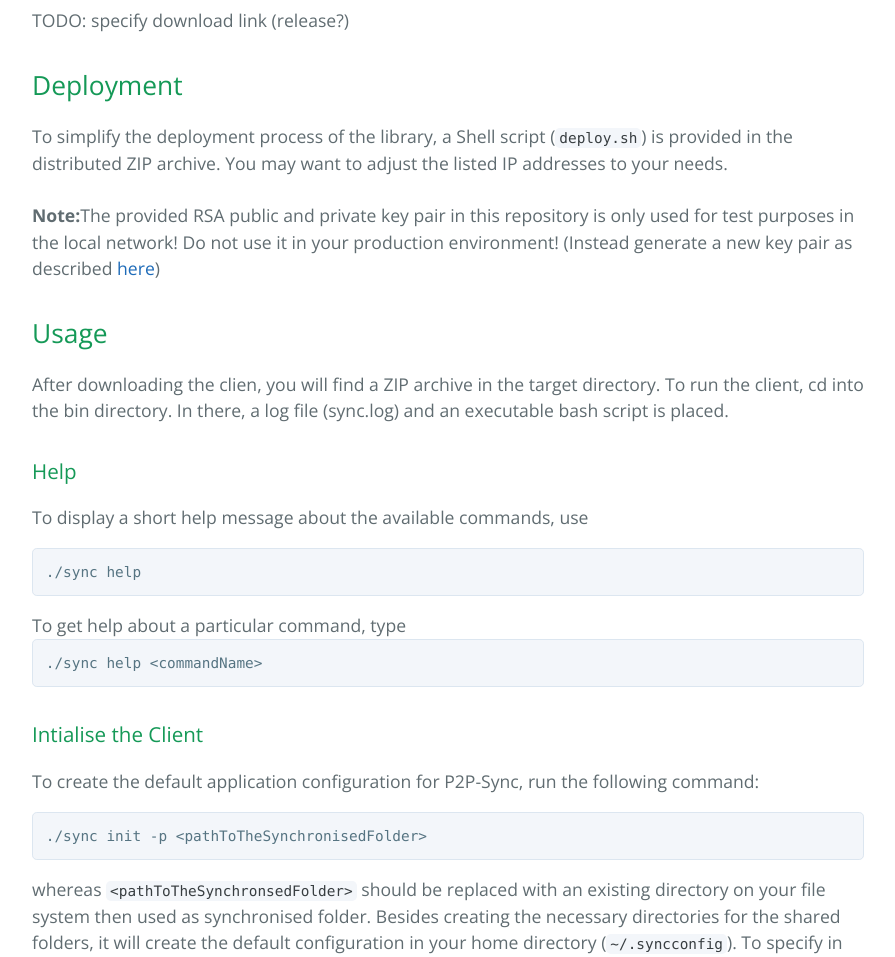
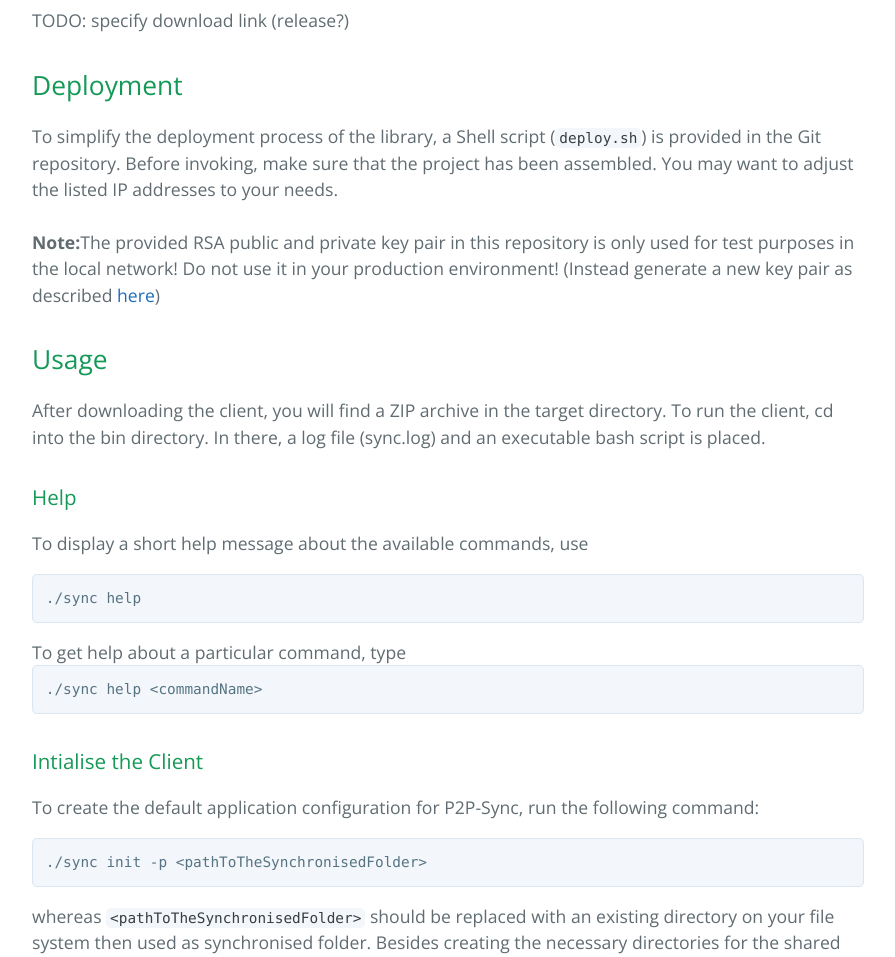
Before and after one commit to p2p-sync/p2p-sync.github.io, a plain HTML site: page console-client.html in a window 1280 px wide. Shown: the part 760-1717 px from the top of the page, without its empty margins (192-1087 px from the left). Drawn offline with nearby package versions, Linux system fonts and the light colour scheme.

Commit message:
Add favicon, fix typos

```diff
--- a/console-client.html
+++ b/console-client.html
@@ -2,9 +2,10 @@
 <html lang="en-us">
 <head>
     <meta charset="UTF-8">
-    <title>P2P-Sync Client by p2p-sync</title>
+    <title>Client | P2P-Sync</title>
     <meta name="viewport" content="width=device-width, initial-scale=1">
 
+    <link rel="shortcut icon" type="image/png" href="resources/img/sync-logo.png">
     <link rel="stylesheet" type="text/css" href="resources/css/normalize.css" media="screen">
     <link href='https://fonts.googleapis.com/css?family=Open+Sans:400,700' rel='stylesheet' type='text/css'>
     <link rel="stylesheet" type="text/css" href="resources/css/stylesheet.css" media="screen">
@@ -58,8 +59,8 @@
     <h2>Deployment</h2>
     <p>
         To simplify the deployment process of the library, a Shell script (<code>deploy.sh</code>) is provided in
-        the distributed ZIP archive. You may want to adjust the listed IP addresses
-        to your needs.
+        the Git repository. Before invoking, make sure that the project has been assembled.
+        You may want to adjust the listed IP addresses to your needs.
         <br>
         <br>
         <b>Note:</b>The provided RSA public and private key pair in this repository
@@ -70,7 +71,7 @@
 
     <h2>Usage</h2>
     <p>
-        After downloading the clien, you will find a ZIP archive in the target directory.
+        After downloading the client, you will find a ZIP archive in the target directory.
         To run the client, cd into the bin directory. In there, a log file (sync.log) and
         an executable bash script is placed.
     </p>
@@ -87,7 +88,7 @@
     <p>
         To create the default application configuration for P2P-Sync, run the following command:
         <pre>./sync init -p &lt;pathToTheSynchronisedFolder&gt;</pre>
-        whereas <code>&lt;pathToTheSynchronsedFolder&gt;</code> should be
+        whereas <code>&lt;pathToTheSynchronisedFolder&gt;</code> should be
         replaced with an existing directory on your file system then used
         as synchronised folder. Besides creating the necessary directories for
         the shared folders, it will create the default configuration in your home
@@ -118,8 +119,8 @@
         In order to connect to a well-known node which has joined the network previously, type
         <pre>./sync connect -p &lt;pathToTheSynchronisedFolder&gt; --bootstrap-ip &lt;ipToNode&gt; --bootstrap-port &lt;portNrOfNode&gt;</pre>
         with <code>&lt;ipToNode&gt;</code> the ip address (IPv4 or IPv6) and <code>&lt;portNrOfNode&gt;</code> the
-        port of the node to connect. As previously, the amendment of <code>-a &lt;pathToConfigDir&gt;</code>
-        specifies the folder in which the application configuration resides.
+        port of the node to connect. The amendment of <code>-a &lt;pathToConfigFile&gt;</code>
+        specifies the file in which the application configuration resides.
     </p>
 
     <h3>Sharing and Unsharing</h3>
```
Also changed, not shown: documentation.html (+2 -1 lines), index.html (+2 -1 lines), installation.html (+2 -1 lines).
